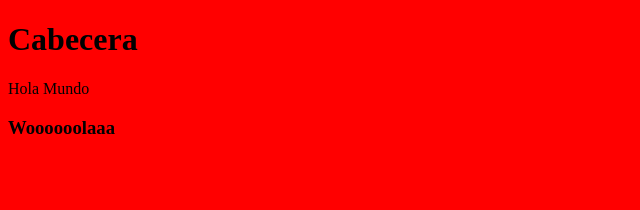
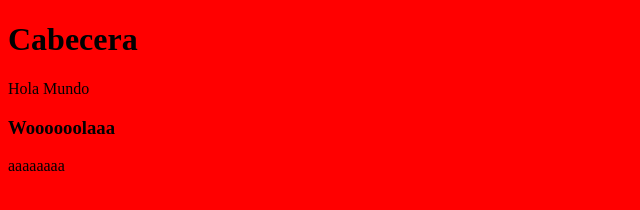
Before and after one commit to jvidal1986/inicioGithub, a plain HTML site: page index.html in a window 1280 px wide. Shown: the full height of the page, 0-640 px from the left. Drawn offline with Linux system fonts and the light colour scheme.

Commit message:
Update index.html
aes añadido

```diff
--- a/index.html
+++ b/index.html
@@ -14,6 +14,7 @@
     </header>
     <p>Hola Mundo</p>
     <h3>Woooooolaaa</h3>
+    <p>aaaaaaaa</p>
 </body>
 
 </html>
```
